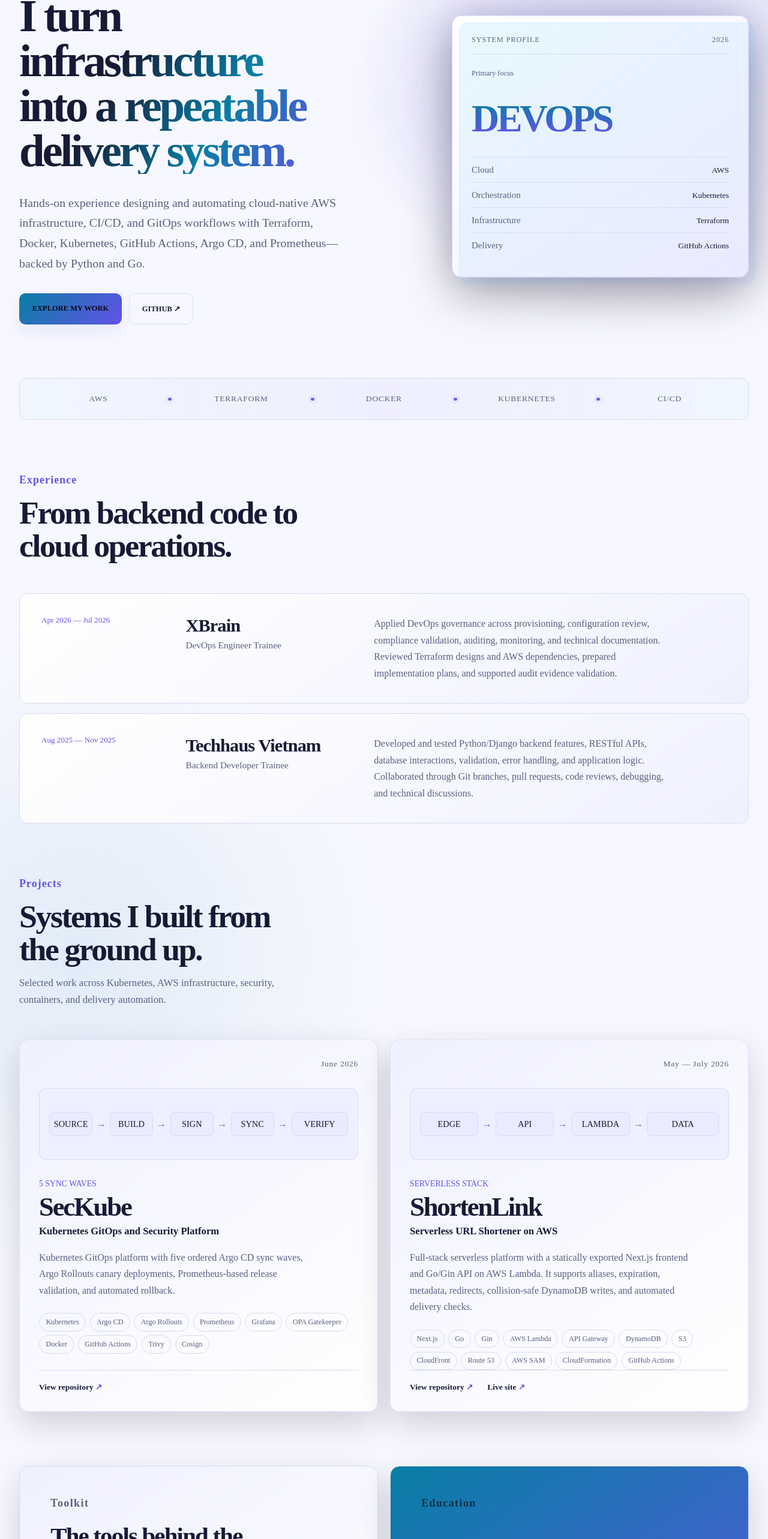
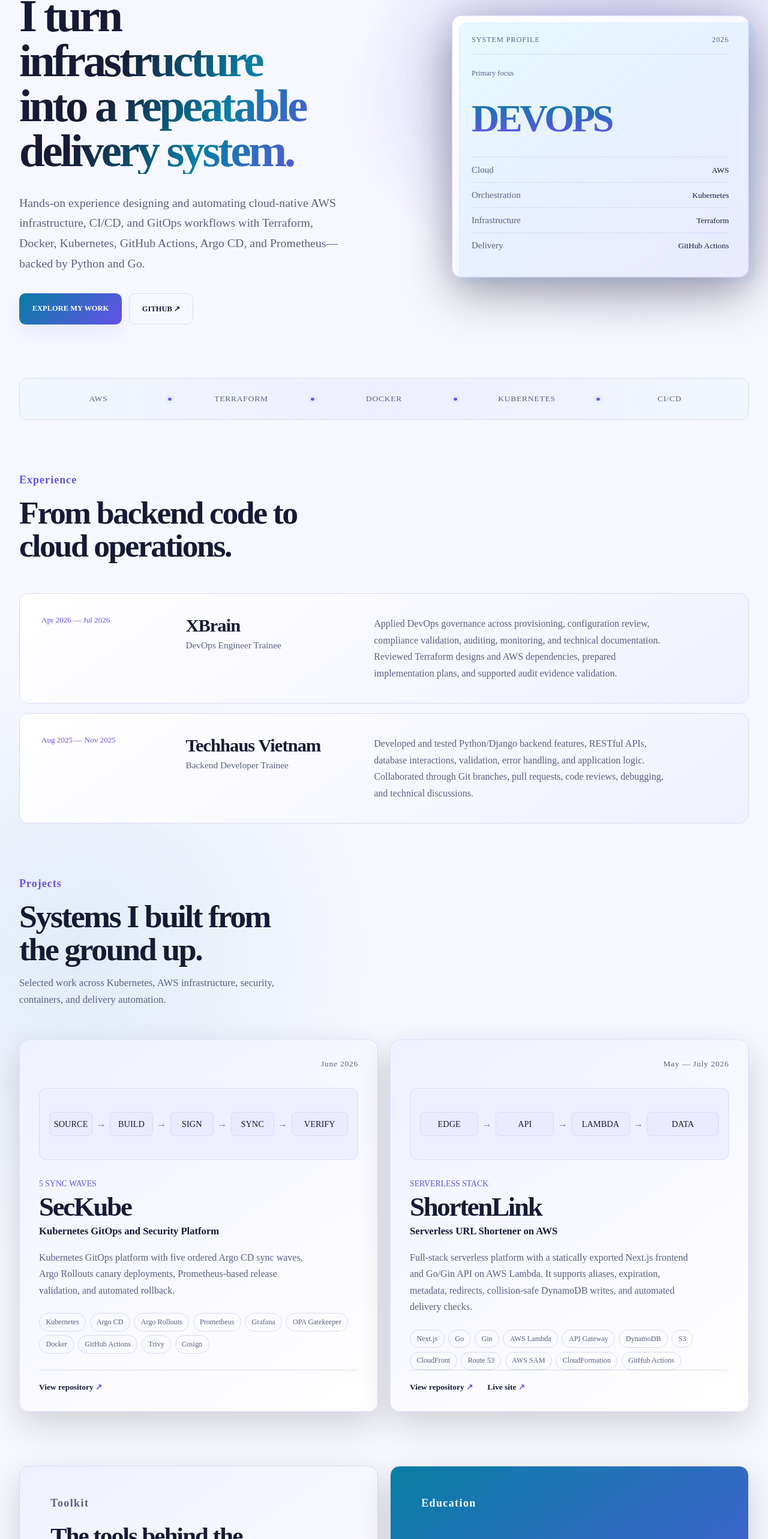
Before and after one commit to TrieuNguyenPhu/portfolio, a Next.js app: page / in a window 1280 px wide. Shown: the part 225-2791 px from the top of the page at 60% size. Built offline with nearby package versions, Linux system fonts and the light colour scheme.

Commit message:
Use white text on light theme accents

```diff
--- a/app/globals.css
+++ b/app/globals.css
@@ -820,7 +820,7 @@ html.reveal-ready [data-reveal].is-visible { filter: blur(0); opacity: 1; transf
   --lime: #6551e8;
   --cyan: #087ea4;
   --dark: #eef0ff;
-  --on-accent: #090a18;
+  --on-accent: #ffffff;
   --glow: rgb(101 81 232 / 10%);
   --glow-ring: rgb(101 81 232 / 16%);
   --nav-bg: rgb(247 248 255 / 88%);
@@ -829,6 +829,7 @@ html.reveal-ready [data-reveal].is-visible { filter: blur(0); opacity: 1; transf
 html[data-theme="light"] { color-scheme: light; }
 html[data-theme="dark"] { color-scheme: dark; }
 :root[data-theme="light"] .project-visual { background: var(--dark); }
+:root[data-theme="light"] .education-panel .panel-label { opacity: 1; }
 :root[data-theme="light"] .hero-console,
 :root[data-theme="light"] .experience-list article { background: linear-gradient(145deg, var(--surface), var(--surface-light)); }
 :root[data-theme="light"] .contact-section { background: linear-gradient(125deg, rgb(8 126 164 / 7%), rgb(101 81 232 / 10%), var(--surface)); }
@@ -844,7 +845,7 @@ html[data-theme="dark"] { color-scheme: dark; }
     --lime: #6551e8;
     --cyan: #087ea4;
     --dark: #eef0ff;
-    --on-accent: #090a18;
+    --on-accent: #ffffff;
     --glow: rgb(101 81 232 / 10%);
     --glow-ring: rgb(101 81 232 / 16%);
     --nav-bg: rgb(247 248 255 / 88%);
@@ -852,6 +853,7 @@ html[data-theme="dark"] { color-scheme: dark; }
 
   html:not([data-theme]) { color-scheme: light; }
   html:not([data-theme]) .project-visual { background: var(--dark); }
+  html:not([data-theme]) .education-panel .panel-label { opacity: 1; }
   html:not([data-theme]) .hero-console,
   html:not([data-theme]) .experience-list article { background: linear-gradient(145deg, var(--surface), var(--surface-light)); }
   html:not([data-theme]) .contact-section { background: linear-gradient(125deg, rgb(8 126 164 / 7%), rgb(101 81 232 / 10%), var(--surface)); }
```
